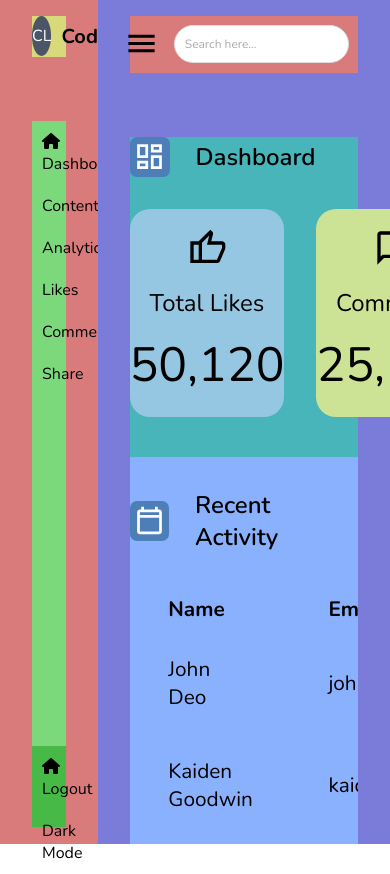
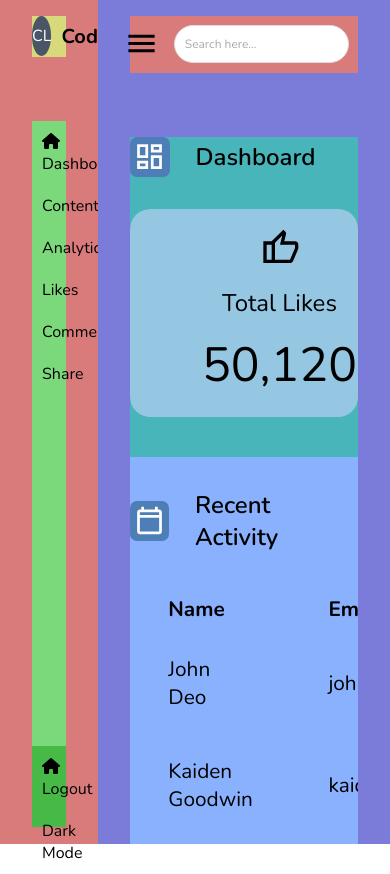
Before and after one commit to Puriwt/puriwt-co-op-tests, a plain HTML site: page index.html in a window 390 px wide. Drawn offline with nearby package versions, Linux system fonts and the light colour scheme.

Commit message:
Fix Dashboard card to responsive and overflow.

```diff
--- a/style/style.css
+++ b/style/style.css
@@ -170,7 +170,10 @@
                     & > .dashboard-content{
                         display: flex;
                         gap: 2rem;
+                        overflow-x: auto;
+                        border-radius: 20px;
                         & > div{
+                            min-width: 300px;
                             flex: 1;
                             height: 13rem;
                             padding: 1rem 0;
```
